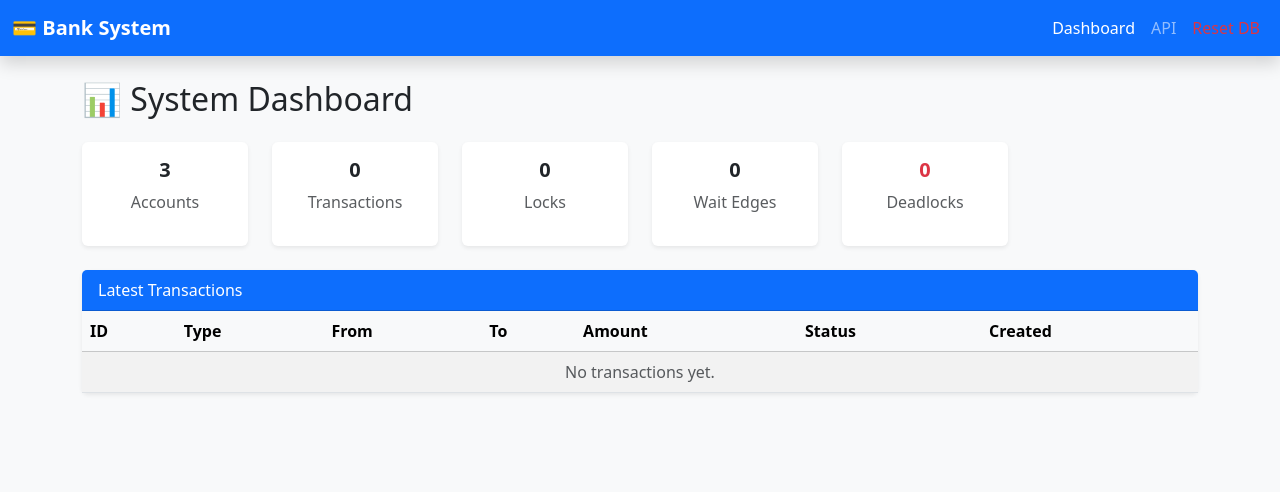
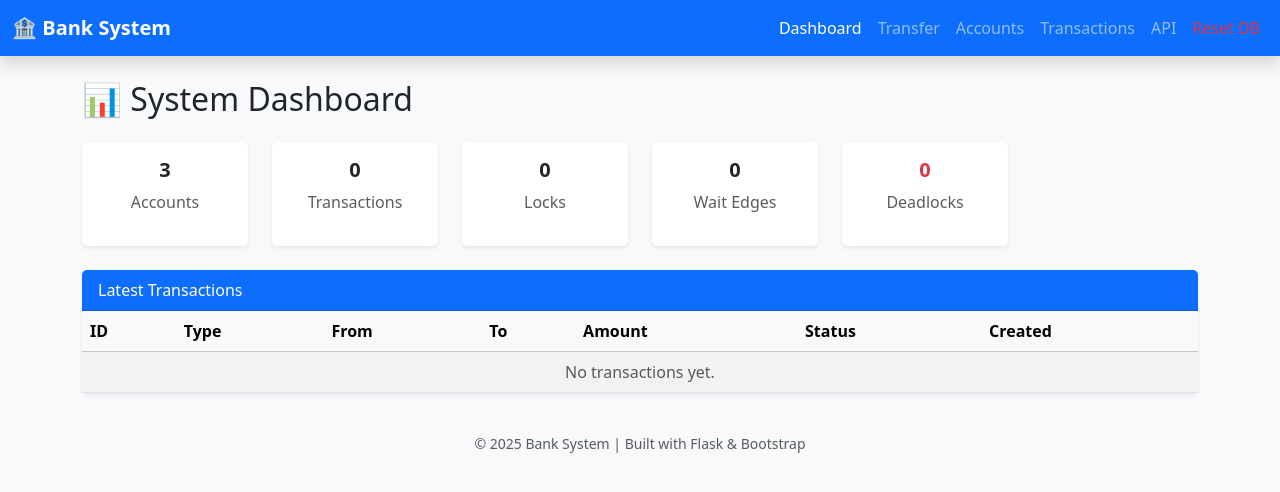
Before and after one commit to bashirubash/iddps, a Flask app: page / in a window 1280 px wide. Shown: the top 492 px of the page. Run offline with Flask 3, Linux system fonts and the light colour scheme.

Commit message:
Update base.html

```diff
--- a/templates/base.html
+++ b/templates/base.html
@@ -3,23 +3,27 @@
 <head>
   <meta charset="UTF-8">
   <meta name="viewport" content="width=device-width, initial-scale=1">
-  <title>{{ title if title else "Banking Dashboard" }}</title>
+  <title>{{ title if title else "Bank System" }}</title>
   <link href="https://cdn.jsdelivr.net/npm/bootstrap@5.3.3/dist/css/bootstrap.min.css" rel="stylesheet">
   <link href="{{ url_for('static', filename='css/styles.css') }}" rel="stylesheet">
+  <script src="https://cdn.jsdelivr.net/npm/chart.js"></script>
 </head>
 <body class="bg-light">
 
   <!-- Navbar -->
   <nav class="navbar navbar-expand-lg navbar-dark bg-primary shadow">
     <div class="container-fluid">
-      <a class="navbar-brand fw-bold" href="/">💳 Bank System</a>
+      <a class="navbar-brand fw-bold" href="/">🏦 Bank System</a>
       <button class="navbar-toggler" type="button" data-bs-toggle="collapse" data-bs-target="#navbarNav">
         <span class="navbar-toggler-icon"></span>
       </button>
       <div class="collapse navbar-collapse" id="navbarNav">
         <ul class="navbar-nav ms-auto">
-          <li class="nav-item"><a class="nav-link active" href="/">Dashboard</a></li>
-          <li class="nav-item"><a class="nav-link" href="/api/dashboard">API</a></li>
+          <li class="nav-item"><a class="nav-link {% if request.path == '/' %}active{% endif %}" href="/">Dashboard</a></li>
+          <li class="nav-item"><a class="nav-link {% if '/transfer' in request.path %}active{% endif %}" href="/transfer">Transfer</a></li>
+          <li class="nav-item"><a class="nav-link {% if '/accounts' in request.path %}active{% endif %}" href="/accounts">Accounts</a></li>
+          <li class="nav-item"><a class="nav-link {% if '/transactions' in request.path %}active{% endif %}" href="/transactions">Transactions</a></li>
+          <li class="nav-item"><a class="nav-link" href="/api/dashboard" target="_blank">API</a></li>
           <li class="nav-item"><a class="nav-link text-danger" href="/api/reset">Reset DB</a></li>
         </ul>
       </div>
@@ -31,6 +35,10 @@
     {% block content %}{% endblock %}
   </main>
 
+  <footer class="text-center py-3 text-muted small">
+    © {{ 2025 }} Bank System | Built with Flask & Bootstrap
+  </footer>
+
   <script src="https://cdn.jsdelivr.net/npm/bootstrap@5.3.3/dist/js/bootstrap.bundle.min.js"></script>
 </body>
 </html>
```
